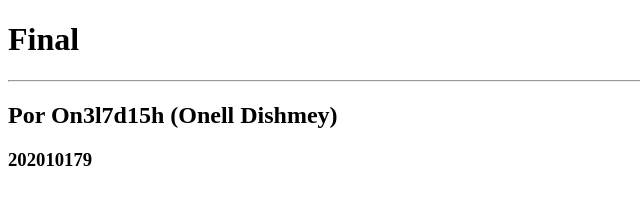
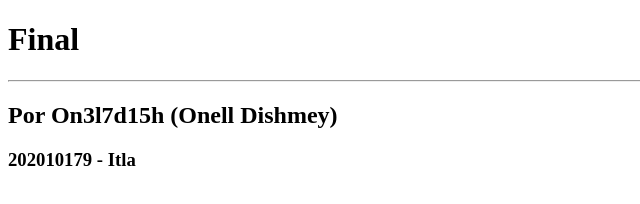
Before and after one commit to On3l7d15h/Final_DevOps, a website: page index.html in a window 1280 px wide. Shown: the full height of the page, 0-640 px from the left. Drawn offline with Linux system fonts and the light colour scheme.

Commit message:
Index cambiado

```diff
--- a/index.html
+++ b/index.html
@@ -9,6 +9,6 @@
     <h1 id="title">Final</h1>
     <hr />
     <h2 id="by">Por On3l7d15h (Onell Dishmey)</h2>
-    <h3 id="id">202010179</h3>
+    <h3 id="id">202010179 - Itla</h3>
 </body>
 </html>
```
